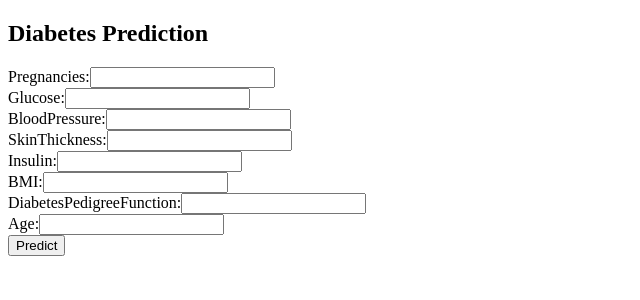
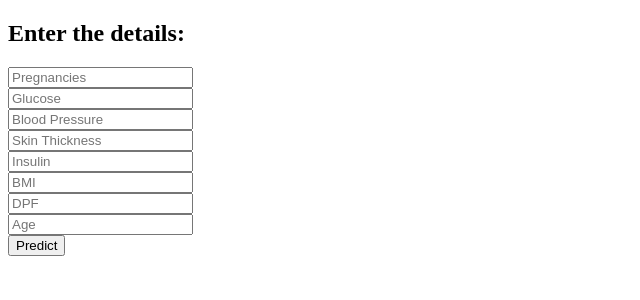
Before and after one commit to rohit7388/diabetes-prediction, a Flask app: page / in a window 1280 px wide. Shown: the top 300 px of the page, without its empty margins (0-640 px from the left). Run offline with Flask 3, Linux system fonts and the light colour scheme; parts of the project's set-up code (start-up, migrations or seed data) failed here and were passed over.

Commit message:
Update index.html

```diff
--- a/templates/index.html
+++ b/templates/index.html
@@ -1,22 +1,21 @@
 <!DOCTYPE html>
-<html lang="en">
-<head>
-    <meta charset="UTF-8">
-    <title>Diabetes Prediction</title>
-</head>
+<html>
+<head><title>Diabetes Prediction</title></head>
 <body>
-    <h2>Diabetes Prediction</h2>
-    <form action="/predict" method="post">
-        <label>Pregnancies:</label><input type="number" step="any" name="Pregnancies" required><br>
-        <label>Glucose:</label><input type="number" step="any" name="Glucose" required><br>
-        <label>BloodPressure:</label><input type="number" step="any" name="BloodPressure" required><br>
-        <label>SkinThickness:</label><input type="number" step="any" name="SkinThickness" required><br>
-        <label>Insulin:</label><input type="number" step="any" name="Insulin" required><br>
-        <label>BMI:</label><input type="number" step="any" name="BMI" required><br>
-        <label>DiabetesPedigreeFunction:</label><input type="number" step="any" name="DiabetesPedigreeFunction" required><br>
-        <label>Age:</label><input type="number" step="any" name="Age" required><br>
+    <h2>Enter the details:</h2>
+    <form method="POST" action="/predict">
+        <input type="number" step="any" name="Pregnancies" placeholder="Pregnancies"><br>
+        <input type="number" step="any" name="Glucose" placeholder="Glucose"><br>
+        <input type="number" step="any" name="BloodPressure" placeholder="Blood Pressure"><br>
+        <input type="number" step="any" name="SkinThickness" placeholder="Skin Thickness"><br>
+        <input type="number" step="any" name="Insulin" placeholder="Insulin"><br>
+        <input type="number" step="any" name="BMI" placeholder="BMI"><br>
+        <input type="number" step="any" name="DiabetesPedigreeFunction" placeholder="DPF"><br>
+        <input type="number" step="any" name="Age" placeholder="Age"><br>
         <input type="submit" value="Predict">
     </form>
-    <p>{{ prediction_text }}</p>
+    {% if prediction_text %}
+        <h3>{{ prediction_text }}</h3>
+    {% endif %}
 </body>
 </html>
```
